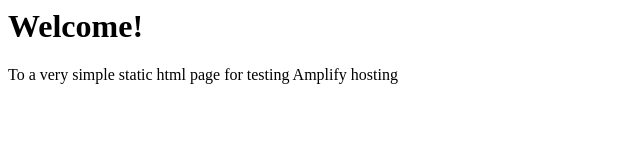
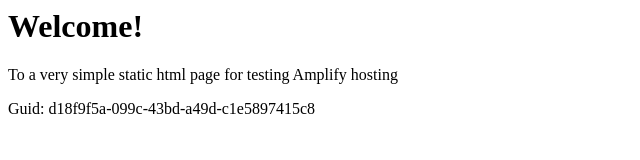
Before and after one commit to aws-aemilia-sin/Github-PR-Commit-Integration-Test-DoNotTouch-Gith-P5X5MO5I-v1-preprod-ap-southeast-1, a website: page src/index.html in a window 1280 px wide. Shown: the whole page, without its empty margins (0-640 px from the left). Drawn offline with Linux system fonts and the light colour scheme.

Commit message:
commit from integ tests

```diff
--- a/src/index.html
+++ b/src/index.html
@@ -1,3 +1,5 @@
+
+
 <html lang="en">
 
 <head>
@@ -10,6 +12,6 @@
 <body>
     <h1>Welcome!</h1>
     <p>To a very simple static html page for testing Amplify hosting</p>
-</body>
+    <p>Guid: d18f9f5a-099c-43bd-a49d-c1e5897415c8</p></body>
 
 </html>
```
